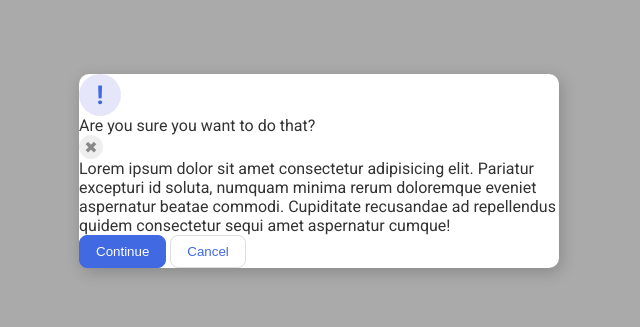
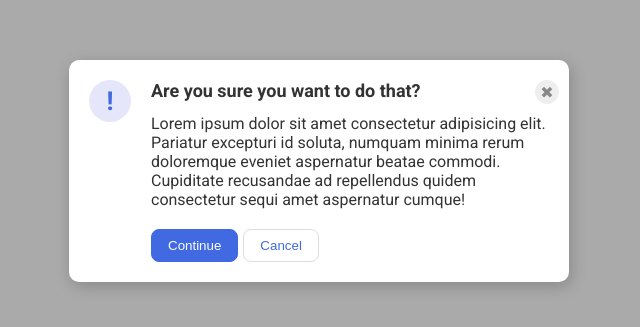
Before and after one commit to usmaanrnadeem/0-to-1, a plain HTML site: page the-odin-project-foundations/css-foundations/flex/05-flex-modal/index.html in a window 1280 px wide. Shown: the part 229-556 px from the top of the page, without its empty margins (321-961 px from the left). Drawn offline with Linux system fonts and the light colour scheme.

Commit message:
Complete exercise 05-flex-model

```diff
--- a/the-odin-project-foundations/css-foundations/flex/05-flex-modal/index.html
+++ b/the-odin-project-foundations/css-foundations/flex/05-flex-modal/index.html
@@ -10,11 +10,16 @@
   <body>
     <div class="modal">
       <div class="icon">!</div>
-      <div class="header">Are you sure you want to do that?</div>
-      <button class="close-button">✖</button>
-      <div class="text">Lorem ipsum dolor sit amet consectetur adipisicing elit. Pariatur excepturi id soluta, numquam minima rerum doloremque eveniet aspernatur beatae commodi. Cupiditate recusandae ad repellendus quidem consectetur sequi amet aspernatur cumque!</div>
-      <button class="continue">Continue</button>
-      <button class="cancel">Cancel</button>
+      <div class="banner">
+        <div class="header">Are you sure you want to do that?
+          <button class="close-button">✖</button>
+        </div>
+        <div class="text">Lorem ipsum dolor sit amet consectetur adipisicing elit. Pariatur excepturi id soluta, numquam minima rerum doloremque eveniet aspernatur beatae commodi. Cupiditate recusandae ad repellendus quidem consectetur sequi amet aspernatur cumque!</div>
+        <div class="buttons">
+          <button class="continue">Continue</button>
+          <button class="cancel">Cancel</button>
+        </div>
+      </div>
     </div>
   </body>
 </html>
--- a/the-odin-project-foundations/css-foundations/flex/05-flex-modal/style.css
+++ b/the-odin-project-foundations/css-foundations/flex/05-flex-modal/style.css
@@ -20,6 +20,9 @@ body {
   width: 480px;
   border-radius: 10px;
   box-shadow: 2px 4px 16px rgba(0,0,0,.2);
+  display: flex;
+  gap: 10px;
+  padding: 10px
 }
 
 .icon {
@@ -33,6 +36,10 @@ body {
   display: flex;
   align-items: center;
   justify-content: center;
+  flex-grow: 1;
+  flex-shrink: 0;
+  margin-left: 10px;
+  margin-top: 10px;
 }
 
 .close-button {
@@ -67,3 +74,27 @@ button.cancel {
   border: 1px solid #ddd;
   color: royalblue;
 }
+
+.banner {
+  display: flex;
+  flex-direction: column;
+}
+
+.header {
+  display: flex;
+  justify-content: space-between;
+  font-weight: 700;
+  font-size: large;
+  margin-left: 10px;
+  margin-top: 10px;
+}
+
+.text {
+  margin: 10px;
+}
+
+.buttons {
+  display: flex;
+  gap: 5px;
+  margin: 10px;
+}
```
